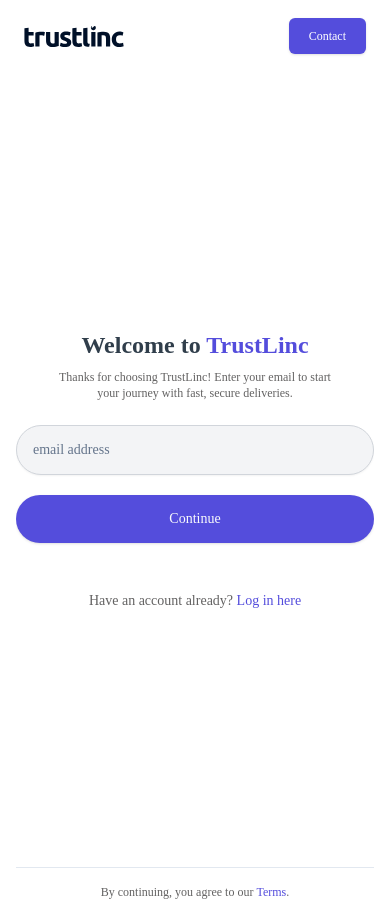
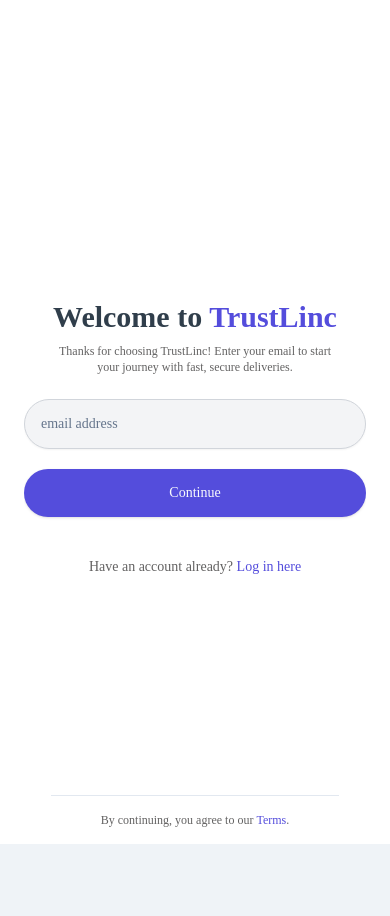
Before and after one commit to Trustlinchq/trustlinc-frontend, a Next.js app: page /register in a window 390 px wide. After the commit the page ends 844 px from the top, so only its background shows below. Built offline with nearby package versions, Linux system fonts and the light colour scheme.

Commit message:
Updated the register route

```diff
--- a/src/app/register/layout.tsx
+++ b/src/app/register/layout.tsx
@@ -1,5 +1,3 @@
-import MinimalHeader from "@/components/MinimalHeader";
-
 export default function RegisterLayout({
     children,
 }: {
@@ -8,7 +6,6 @@
     return (
         <html lang="en">
             <body className="bg-neutral1">
-                <MinimalHeader />
                 <main>{children}</main>
             </body>
         </html>
--- a/src/components/RegistrationForm.tsx
+++ b/src/components/RegistrationForm.tsx
@@ -40,17 +40,18 @@
 
     return (
         <section
-            className="h-screen flex flex-col bg-neutral2 px-4 overflow-hidden
+            className="min-h-screen px-6 flex flex-col bg-neutral2
 "
         >
-            {/* Main Content Area */}
-            <div className="flex-grow flex flex-col items-center justify-center w-full max-w-md mx-auto space-y-4 max-h-full overflow-hidden">
+            {/* Wrapper */}
+            <div className="flex-grow flex flex-col items-center justify-center w-full max-w-md mx-auto space-y-4 max-h-full overflow-hidden ">
+                {/* Form Section */}
                 <form
                     onSubmit={handleSubmit}
-                    className="w-full flex flex-col items-center space-y-6"
+                    className="flex flex-col items-center space-y-6 pt-20 sm:pt-40 w-full max-w-md mx-auto"
                 >
                     <div className="text-center w-full">
-                        <h2 className="text-2xl sm:text-4xl text-backgroundSecondary font-bold">
+                        <h2 className="text-3xl sm:text-4xl text-backgroundSecondary font-bold">
                             Welcome to{" "}
                             <span className="text-accent3">TrustLinc</span>
                         </h2>
@@ -68,13 +69,13 @@
                                 value={email}
                                 onChange={(e) => setEmail(e.target.value)}
                                 required
-                                className="w-full pr-10 pl-4 py-6 rounded-full text-sm bg-gray-100 border border-gray-300 mt-6"
+                                className="w-full pr-10 pl-4 py-6 rounded-full text-sm bg-gray-100 border border-gray-300 mt-6 overflow-hidden"
                             />
                         </div>
 
                         <Button
                             type="submit"
-                            className="w-full py-6 bg-accent3 hover:bg-backgroundPrimary rounded-full mt-5 mb-6"
+                            className="w-full py-6 bg-accent3 hover:bg-backgroundPrimary rounded-full mt-5 mb-4"
                             disabled={loading}
                         >
                             {loading ? "Sending OTP..." : "Continue"}
@@ -96,7 +97,7 @@
             </div>
 
             {/* Footer pinned at bottom */}
-            <div className="text-xs text-accent4 text-center w-full pt-4 border-t max-w-md mx-auto pb-4">
+            <div className="mt-auto text-xs text-accent4 text-center w-full pt-4 border-t max-w-72 mx-auto   pb-4">
                 By continuing, you agree to our{" "}
                 <Link
                     href="/terms"
```
Also changed, not shown: src/app/globals.css (+2 -8 lines), public/logo-icon.svg (added).
